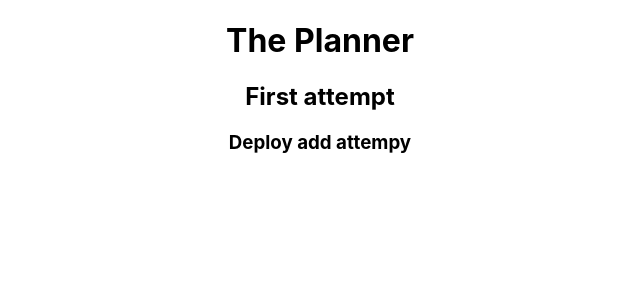
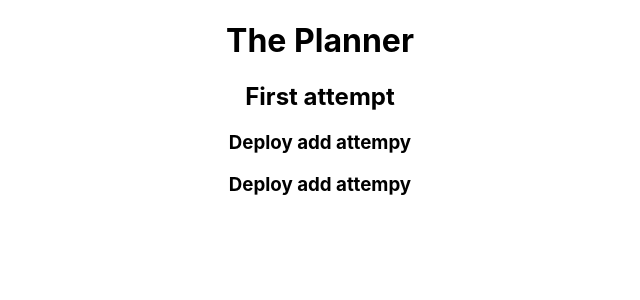
Before and after one commit to schoi0115/v-planner, a React (Create React App) app: page / in a window 1280 px wide. Shown: the top 300 px of the page, without its empty margins (320-960 px from the left). Built offline with nearby package versions, Linux system fonts and the light colour scheme.

Commit message:
adding more text

```diff
--- a/src/App.js
+++ b/src/App.js
@@ -7,6 +7,7 @@ function App() {
       <h1>The Planner</h1>
       <h2>First attempt</h2>
       <h3>Deploy add attempy</h3>
+      <h3>Deploy add attempy</h3>
     </div>
   );
 }
```
